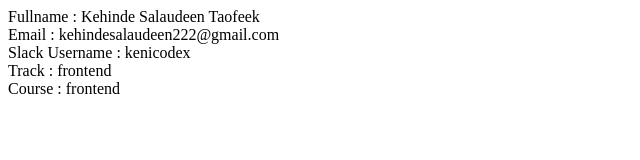
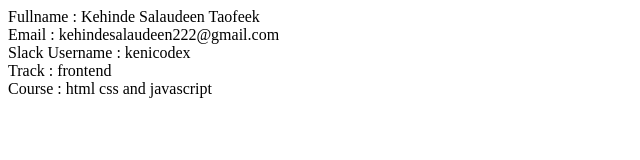
Before and after one commit to kenicodex/kenicodex, a plain HTML site: page kenicodex.html in a window 1280 px wide. Shown: the whole page, without its empty margins (0-640 px from the left). Drawn offline with Linux system fonts and the light colour scheme.

Commit message:
corrected courses

```diff
--- a/kenicodex.html
+++ b/kenicodex.html
@@ -9,8 +9,6 @@
     Email : kehindesalaudeen222@gmail.com <br>
     Slack Username : kenicodex <br>
     Track : frontend <br>
-    Course : frontend
-
-
+    Course : html css and javascript
   </body>
 </html>
```
